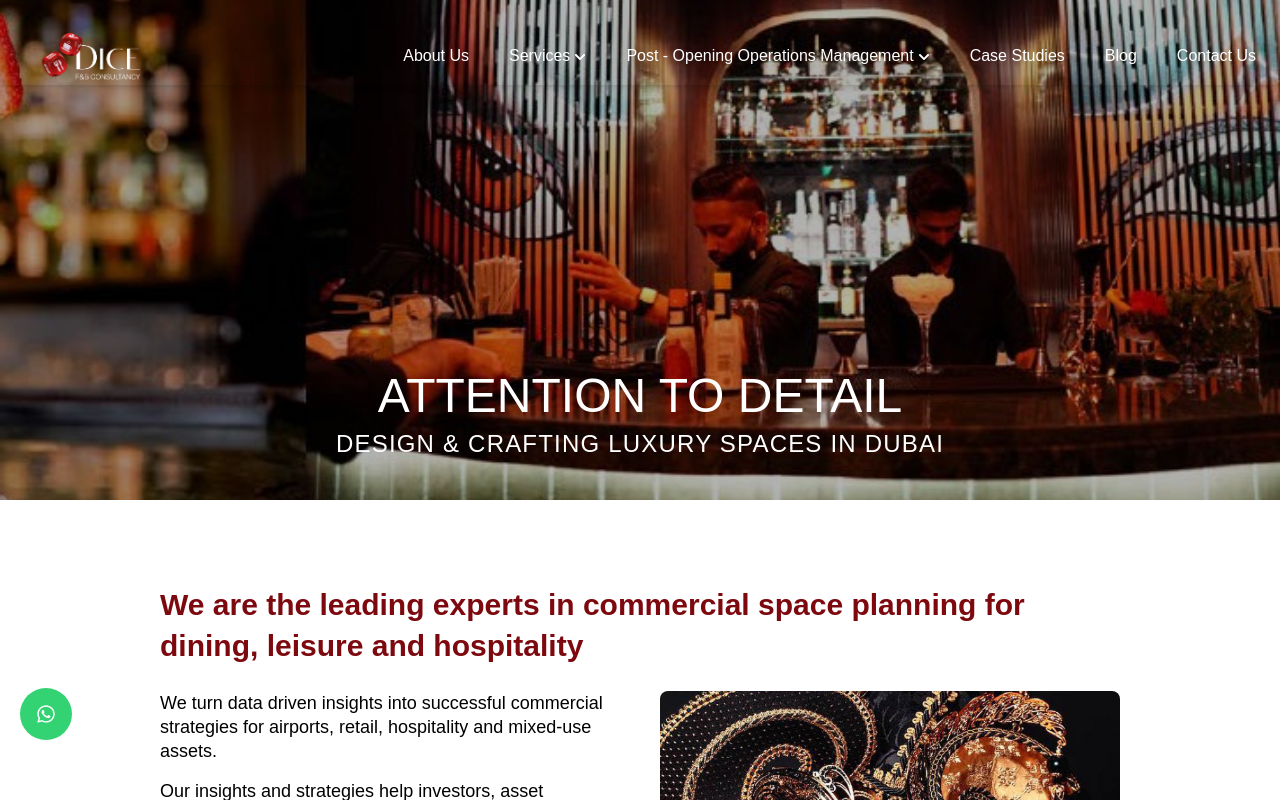
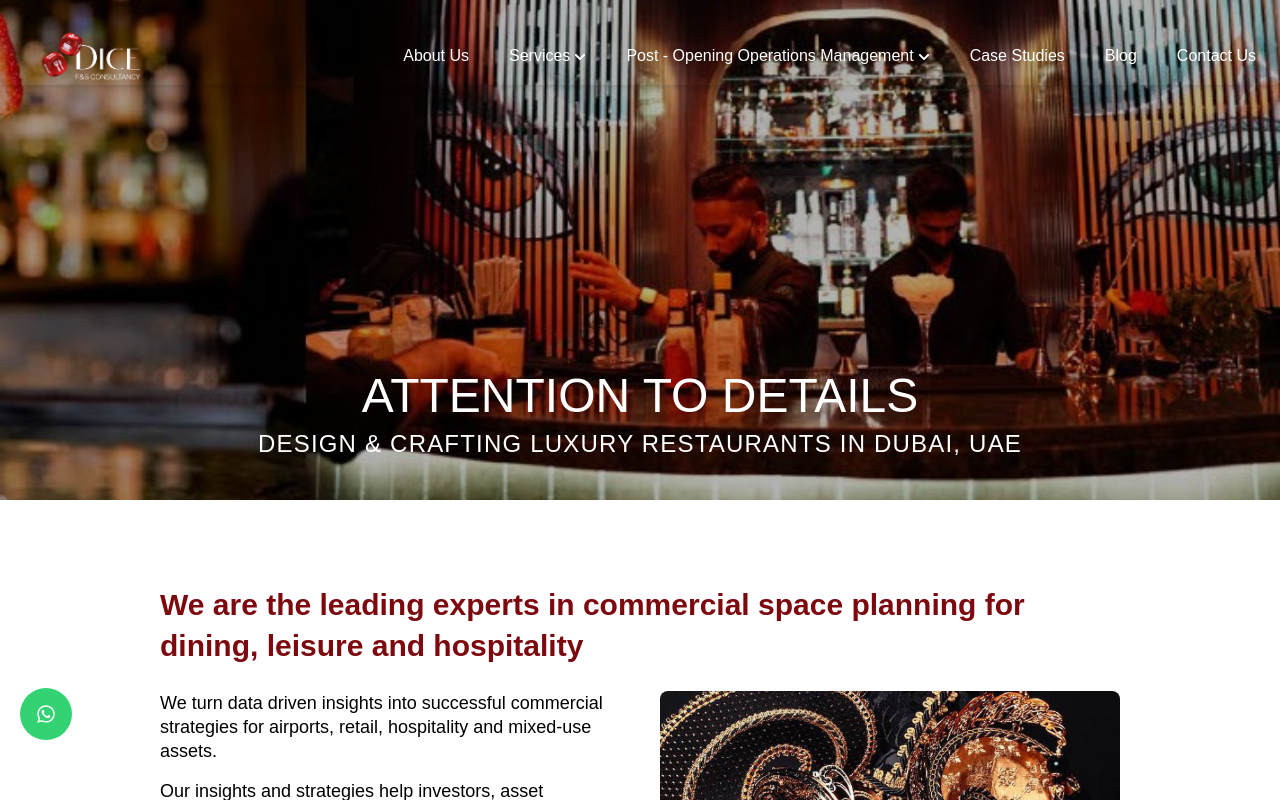
Before and after one commit to wdfitout/new-name, a Next.js app: page /about-us in a window 1280 px wide. Shown: the top 800 px of the page. Built offline with nearby package versions, Linux system fonts and the light colour scheme.

Commit message:
changes-test

```diff
--- a/src/app/Componenets/AboutSection.jsx
+++ b/src/app/Componenets/AboutSection.jsx
@@ -85,12 +85,9 @@ export default function AboutSection() {
               <p className="text-sm">
                 Smart Designs, Sharp Results – Choose Buzz Digital Agency for Digital Excellence. At Buzz Digital Agency, we deliver more than just marketing solutions. We create value through innovation, data-driven strategies, and standout content that speaks directly to your target market.
               </p>
-              <p className="text-sm">
-                Smart Designs, Sharp Results – Choose Buzz Digital Agency for Digital Excellence. At Buzz Digital Agency, we deliver more than just marketing solutions. We create value through innovation, data-driven strategies, and standout content that speaks directly to your target market.
-              </p>
               <Link href="/about-us" passHref>
                 <button className="mt-4 bg-[#7D090F] px-4 py-2 rounded-full text-sm font-semibold cursor-pointer">
-                  ABOUT US - Y Not
+                  ABOUT US
                 </button>
               </Link>
             </motion.div>
--- a/src/app/about-us/VHeroSection.jsx
+++ b/src/app/about-us/VHeroSection.jsx
@@ -25,9 +25,9 @@ className="relative w-full h-[300px] sm:h-[300px] md:h-[3500px] lg:h-[400px] xl:
       {/* Overlay Text Content */}
       <div className="absolute inset-x-0 bottom-4 md:bottom-10 text-center px-4 text-white z-20">
         <h1 className="text-lg sm:text-xl md:text-4xl lg:text-5xl font-penrise -tracking-normal">
-          ATTENTION TO DETAIL </h1>
+          ATTENTION TO DETAILS </h1>
         <p className="text-[10px] sm:text-lg md:text-2xl md:mt-2 font-play tracking-wider">
-          DESIGN & CRAFTING LUXURY SPACES IN DUBAI
+          DESIGN & CRAFTING LUXURY RESTAURANTS IN DUBAI, UAE
         </p>
       </div>
     </div>
```
